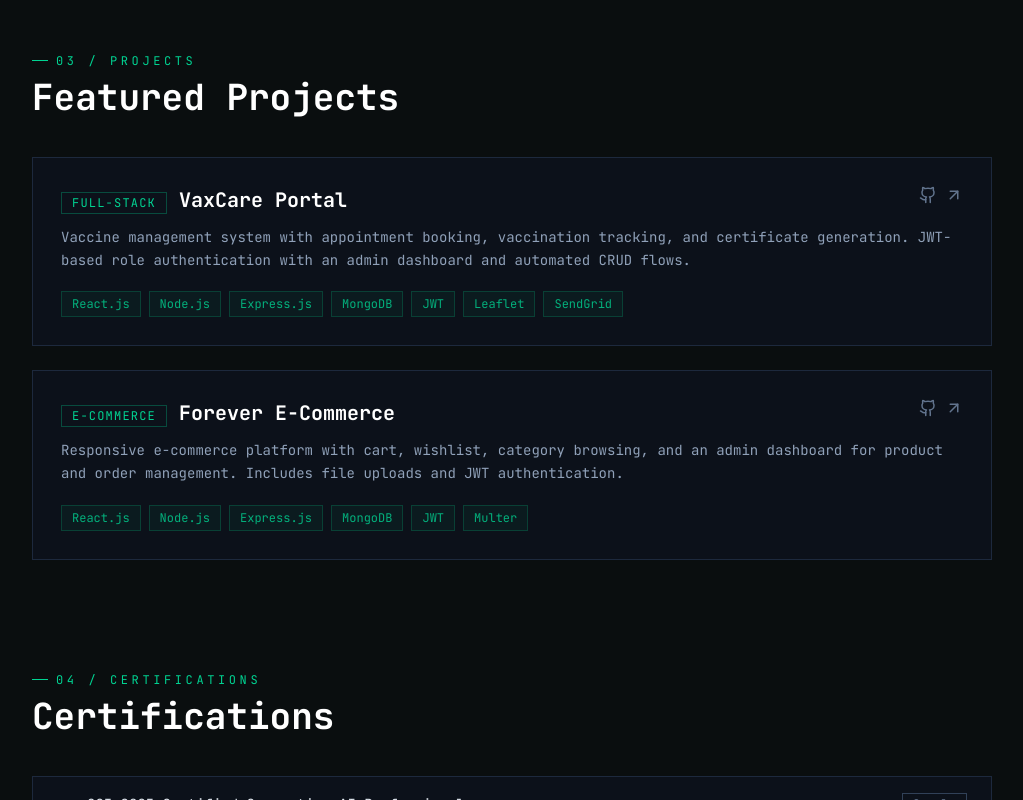
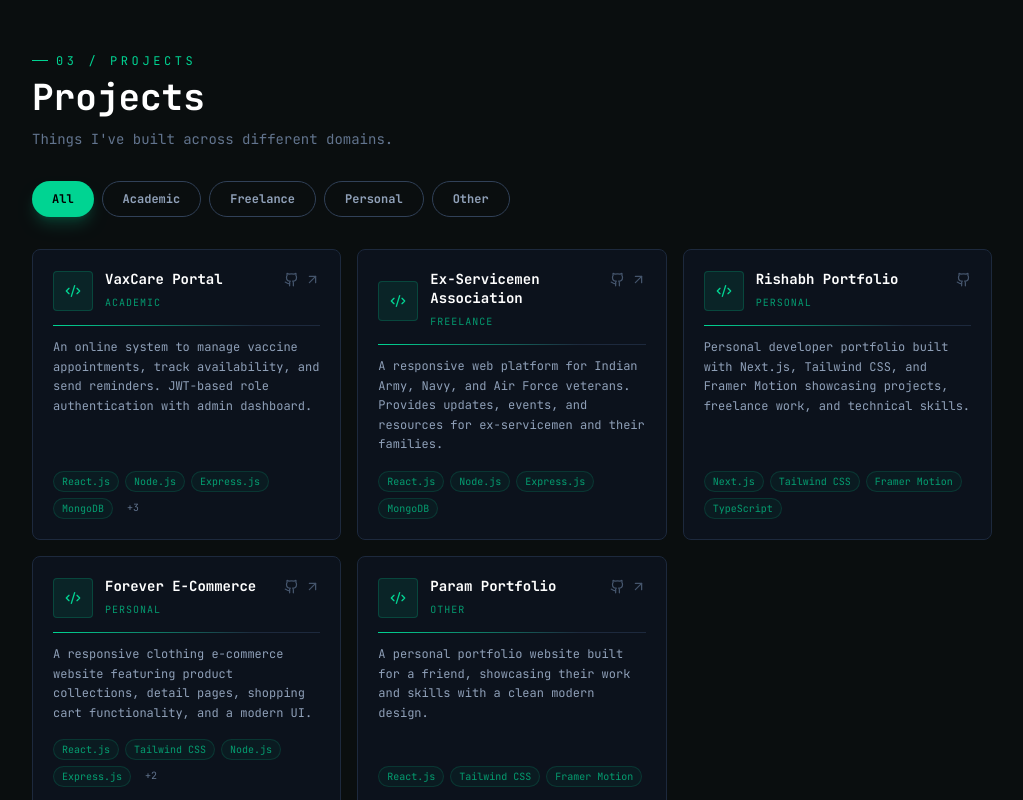
Before and after one commit to rishabh-ydv23/rishabh-portfolio, a Next.js app: page / in a window 1280 px wide. Shown: the part 1740-2540 px from the top of the page, without its empty margins (128-1151 px from the left). Built offline with nearby package versions, Linux system fonts and the light colour scheme.

Commit message:
feat: restructure projects section with categories and add new project entries

```diff
--- a/src/app/page.tsx
+++ b/src/app/page.tsx
@@ -136,25 +136,60 @@ const skills = [
   },
 ];
 
-const projects = [
+const allProjectsData = [
   {
-    label: "Full-Stack",
+    category: "academic",
+    label: "Academic",
     title: "VaxCare Portal",
-    description:
-      "Vaccine management system with appointment booking, vaccination tracking, and certificate generation. JWT-based role authentication with an admin dashboard and automated CRUD flows.",
+    description: "An online system to manage vaccine appointments, track availability, and send reminders. JWT-based role authentication with admin dashboard.",
     tech: ["React.js", "Node.js", "Express.js", "MongoDB", "JWT", "Leaflet", "SendGrid"],
     live: "https://vaxcare-portal-frontend.onrender.com/",
     github: "https://github.com/rishabh-ydv23/Smart-Vaccine-System",
   },
   {
-    label: "E-Commerce",
+    category: "freelance",
+    label: "Freelance",
+    title: "Ex-Servicemen Association",
+    description: "A responsive web platform for Indian Army, Navy, and Air Force veterans. Provides updates, events, and resources for ex-servicemen and their families.",
+    tech: ["React.js", "Node.js", "Express.js", "MongoDB"],
+    live: "https://ex-servicemen-frontend.onrender.com/",
+    github: "https://github.com/rishabh-ydv23/Ex-Servicemen-Association",
+  },
+  {
+    category: "personal",
+    label: "Personal",
+    title: "Rishabh Portfolio",
+    description: "Personal developer portfolio built with Next.js, Tailwind CSS, and Framer Motion showcasing projects, freelance work, and technical skills.",
+    tech: ["Next.js", "Tailwind CSS", "Framer Motion", "TypeScript"],
+    live: "",
+    github: "https://github.com/rishabh-ydv23/rishabh-portfolio",
+  },
+  {
+    category: "personal",
+    label: "Personal",
     title: "Forever E-Commerce",
-    description:
-      "Responsive e-commerce platform with cart, wishlist, category browsing, and an admin dashboard for product and order management. Includes file uploads and JWT authentication.",
-    tech: ["React.js", "Node.js", "Express.js", "MongoDB", "JWT", "Multer"],
+    description: "A responsive clothing e-commerce website featuring product collections, detail pages, shopping cart functionality, and a modern UI.",
+    tech: ["React.js", "Tailwind CSS", "Node.js", "Express.js", "MongoDB", "JWT"],
     live: "https://ecommerce-website-green-six.vercel.app/",
     github: "https://github.com/rishabh-ydv23/Forever-Ecommerce-website",
   },
+  {
+    category: "other",
+    label: "Other",
+    title: "Param Portfolio",
+    description: "A personal portfolio website built for a friend, showcasing their work and skills with a clean modern design.",
+    tech: ["React.js", "Tailwind CSS", "Framer Motion"],
+    live: "https://param-portfolio-one.vercel.app/",
+    github: "https://github.com/rishabh-ydv23/paramPortfolio",
+  },
+];
+
+const PROJECT_CATS = [
+  { key: "all",       label: "All" },
+  { key: "academic",  label: "Academic" },
+  { key: "freelance", label: "Freelance" },
+  { key: "personal",  label: "Personal" },
+  { key: "other",     label: "Other" },
 ];
 
 const certifications = [
@@ -185,6 +220,104 @@ const education = [
     location: "Bhagwant Nagar, Unnao",
   },
 ];
+
+function ProjectsSection() {
+  const [activeCat, setActiveCat] = useState("all");
+
+  const filtered = activeCat === "all"
+    ? allProjectsData
+    : allProjectsData.filter((p) => p.category === activeCat);
+
+  return (
+    <section id="projects" className="mb-28">
+      <FadeIn>
+        <p className="text-xs font-mono text-emerald-400 tracking-[0.3em] uppercase mb-2 flex items-center gap-2">
+          <span className="inline-block w-4 h-px bg-emerald-400" />
+          03 / projects
+        </p>
+        <h2 className="text-3xl sm:text-4xl font-bold text-white font-mono mb-3">Projects</h2>
+        <p className="text-slate-500 text-sm mb-8">Things I&apos;ve built across different domains.</p>
+
+        {/* ── Pill filters ── */}
+        <div className="flex flex-wrap gap-2 mb-8">
+          {PROJECT_CATS.map((cat) => (
+            <button
+              key={cat.key}
+              onClick={() => setActiveCat(cat.key)}
+              className={`px-5 py-2 text-[12px] font-semibold rounded-full transition-all duration-200 ${
+                activeCat === cat.key
+                  ? "bg-emerald-400 text-black shadow-lg shadow-emerald-400/20"
+                  : "border border-slate-700 text-slate-400 hover:border-slate-500 hover:text-slate-200 bg-transparent"
+              }`}
+            >
+              {cat.label}
+            </button>
+          ))}
+        </div>
+      </FadeIn>
+
+      {/* ── Cards grid ── */}
+      <div className="grid gap-4 sm:grid-cols-2 lg:grid-cols-3">
+        {filtered.map((p, idx) => (
+          <FadeIn key={p.title} delay={idx * 0.07}>
+            <div className="group h-full border border-slate-800 hover:border-emerald-400/40 bg-slate-900/50 hover:bg-slate-900/80 transition-all duration-300 p-5 rounded-xl backdrop-blur-sm flex flex-col">
+
+              {/* Top: icon placeholder + title + links */}
+              <div className="flex items-start justify-between gap-3 mb-3">
+                <div className="flex items-center gap-3">
+                  {/* Icon box */}
+                  <div className="w-10 h-10 rounded-lg bg-emerald-400/10 border border-emerald-400/20 flex items-center justify-center shrink-0 text-emerald-400">
+                    <Code2 size={16} />
+                  </div>
+                  <div>
+                    <h3 className="text-white font-bold text-sm leading-snug">{p.title}</h3>
+                    <span className="text-[10px] text-emerald-400/70 uppercase tracking-widest">{p.label}</span>
+                  </div>
+                </div>
+                <div className="flex gap-1.5 shrink-0 pt-0.5">
+                  {p.github && (
+                    <a href={p.github} target="_blank" rel="noreferrer"
+                      className="text-slate-600 hover:text-emerald-400 transition-colors">
+                      <Github size={15} />
+                    </a>
+                  )}
+                  {p.live && (
+                    <a href={p.live} target="_blank" rel="noreferrer"
+                      className="text-slate-600 hover:text-emerald-400 transition-colors">
+                      <ArrowUpRight size={15} />
+                    </a>
+                  )}
+                </div>
+              </div>
+
+              {/* Divider line (like progress bar in screenshot) */}
+              <div className="w-full h-px bg-slate-800 mb-3 overflow-hidden">
+                <div className="h-full bg-gradient-to-r from-emerald-400 to-emerald-400/0 w-3/4" />
+              </div>
+
+              {/* Description */}
+              <p className="text-slate-400 text-xs leading-relaxed mb-4 flex-1">{p.description}</p>
+
+              {/* Tech tags */}
+              <div className="flex flex-wrap gap-1.5">
+                {p.tech.slice(0, 4).map((t) => (
+                  <span key={t} className="text-[10px] font-mono text-emerald-400/70 bg-emerald-400/5 border border-emerald-400/15 px-2 py-0.5 rounded-full">
+                    {t}
+                  </span>
+                ))}
+                {p.tech.length > 4 && (
+                  <span className="text-[10px] font-mono text-slate-500 px-2 py-0.5">
+                    +{p.tech.length - 4}
+                  </span>
+                )}
+              </div>
+            </div>
+          </FadeIn>
+        ))}
+      </div>
+    </section>
+  );
+}
 
 export default function Home() {
   const typed = useTyping([
@@ -420,62 +553,7 @@ export default function Home() {
         </section>
 
         {/* ── PROJECTS ── */}
-        <section id="projects" className="mb-28">
-          <FadeIn>
-            <SectionHeading label="03 / projects" title="Featured Projects" />
-          </FadeIn>
-          <div className="space-y-6">
-            {projects.map((p, idx) => (
-              <FadeIn key={p.title} delay={idx * 0.1}>
-                <div className="group border border-slate-800 hover:border-emerald-400/40 bg-slate-900/40 hover:bg-slate-900/70 transition-all duration-300 p-7 rounded-sm backdrop-blur-sm">
-                  <div className="flex items-start justify-between gap-4 mb-3">
-                    <div>
-                      <span className="text-xs text-emerald-400 border border-emerald-400/30 px-2.5 py-0.5 rounded-sm uppercase tracking-widest mr-3">
-                        {p.label}
-                      </span>
-                      <h3 className="inline text-xl font-bold text-white">
-                        {p.title}
-                      </h3>
-                    </div>
-                    <div className="flex gap-2 shrink-0">
-                      <a
-                        href={p.github}
-                        target="_blank"
-                        className="text-slate-500 hover:text-emerald-400 transition-colors"
-                        title="GitHub"
-                      >
-                        <Github size={18} />
-                      </a>
-                      <a
-                        href={p.live}
-                        target="_blank"
-                        className="text-slate-500 hover:text-emerald-400 transition-colors"
-                        title="Live"
-                      >
-                        <ArrowUpRight size={18} />
-                      </a>
-                    </div>
-                  </div>
-
-                  <p className="text-slate-400 text-sm leading-relaxed mb-5">
-                    {p.description}
-                  </p>
-
-                  <div className="flex flex-wrap gap-2">
-                    {p.tech.map((t) => (
-                      <span
-                        key={t}
-                        className="text-xs font-mono text-emerald-400/80 bg-emerald-400/5 border border-emerald-400/20 px-2.5 py-1 rounded-sm"
-                      >
-                        {t}
-                      </span>
-                    ))}
-                  </div>
-                </div>
-              </FadeIn>
-            ))}
-          </div>
-        </section>
+        <ProjectsSection />
 
         {/* ── CERTIFICATIONS ── */}
         <section id="certifications" className="mb-28">
@@ -504,10 +582,80 @@ export default function Home() {
           </FadeIn>
         </section>
 
+        {/* ── ACHIEVEMENTS ── */}
+        <section id="achievements" className="mb-28">
+          <FadeIn>
+            <SectionHeading label="05 / achievements" title="Achievements" />
+            <div className="grid gap-4 sm:grid-cols-2">
+              {/* DSA Card */}
+              <motion.div
+                initial={{ opacity: 0, y: 16 }}
+                whileInView={{ opacity: 1, y: 0 }}
+                viewport={{ once: true }}
+                transition={{ duration: 0.4 }}
+                className="border border-slate-800 hover:border-emerald-400/40 bg-slate-900/40 hover:bg-slate-900/70 transition-all duration-300 p-6 rounded-sm backdrop-blur-sm"
+              >
+                <div className="flex items-start gap-4">
+                  <div className="shrink-0 w-12 h-12 border border-emerald-400/30 bg-emerald-400/5 rounded-sm flex items-center justify-center text-emerald-400 font-mono font-bold text-sm">
+                    200+
+                  </div>
+                  <div>
+                    <h3 className="text-white font-bold text-sm mb-1">DSA Problems Solved</h3>
+                    <p className="text-slate-400 text-xs leading-relaxed mb-3">
+                      Solved 200+ DSA problems across multiple platforms since March 2025.
+                    </p>
+                    <div className="flex flex-wrap gap-1.5">
+                      {["LeetCode", "GeeksforGeeks", "HackerRank"].map((p) => (
+                        <span key={p} className="text-[10px] font-mono text-emerald-400/70 bg-emerald-400/5 border border-emerald-400/15 px-2 py-0.5 rounded-sm">
+                          {p}
+                        </span>
+                      ))}
+                    </div>
+                  </div>
+                </div>
+              </motion.div>
+              {/* HackerRank Stars Card */}
+              <motion.div
+                initial={{ opacity: 0, y: 16 }}
+                whileInView={{ opacity: 1, y: 0 }}
+                viewport={{ once: true }}
+                transition={{ duration: 0.4, delay: 0.1 }}
+                className="border border-slate-800 hover:border-emerald-400/40 bg-slate-900/40 hover:bg-slate-900/70 transition-all duration-300 p-6 rounded-sm backdrop-blur-sm"
+              >
+                <div className="flex items-start gap-4">
+                  <div className="shrink-0 w-12 h-12 border border-amber-400/30 bg-amber-400/5 rounded-sm flex items-center justify-center text-amber-400 font-bold text-lg">
+                    ★
+                  </div>
+                  <div>
+                    <h3 className="text-white font-bold text-sm mb-1">HackerRank Ratings</h3>
+                    <p className="text-slate-400 text-xs leading-relaxed mb-3">
+                      Earned top star ratings across multiple languages on HackerRank.
+                    </p>
+                    <div className="space-y-1.5">
+                      {[
+                        { lang: "C++",    stars: 5 },
+                        { lang: "SQL",    stars: 4 },
+                        { lang: "Python", stars: 4 },
+                      ].map(({ lang, stars }) => (
+                        <div key={lang} className="flex items-center gap-3">
+                          <span className="text-[11px] text-slate-400 font-mono w-12">{lang}</span>
+                          <span className="text-xs tracking-widest text-amber-400">
+                            {"★".repeat(stars)}{"☆".repeat(5 - stars)}
+                          </span>
+                        </div>
+                      ))}
+                    </div>
+                  </div>
+                </div>
+              </motion.div>
+            </div>
+          </FadeIn>
+        </section>
+
         {/* ── EDUCATION ── */}
         <section id="education" className="mb-28">
           <FadeIn>
-            <SectionHeading label="05 / education" title="Education" />
+            <SectionHeading label="06 / education" title="Education" />
             <div className="space-y-4">
               {education.map((edu, idx) => (
                 <FadeIn key={idx} delay={idx * 0.1}>
@@ -531,7 +679,7 @@ export default function Home() {
         {/* ── TRAINING ── */}
         <section id="training" className="mb-28">
           <FadeIn>
-            <SectionHeading label="06 / training" title="Summer Training" />
+            <SectionHeading label="07 / training" title="Summer Training" />
             <div className="border border-slate-800 bg-slate-900/40 rounded-sm p-7 backdrop-blur-sm">
               <div className="flex flex-wrap items-start justify-between gap-4 mb-4">
                 <div>
@@ -575,7 +723,7 @@ export default function Home() {
         {/* ── CONTACT ── */}
         <section id="contact" className="mb-16">
           <FadeIn>
-            <SectionHeading label="07 / contact" title="Get In Touch" />
+            <SectionHeading label="08 / contact" title="Get In Touch" />
             <div className="grid sm:grid-cols-2 gap-6">
               <div className="border border-slate-800 bg-slate-900/40 rounded-sm p-7 backdrop-blur-sm">
                 <p className="text-slate-400 text-sm leading-relaxed mb-6">
```
Also changed, not shown: src/app/layout.tsx (+6 -5 lines).
